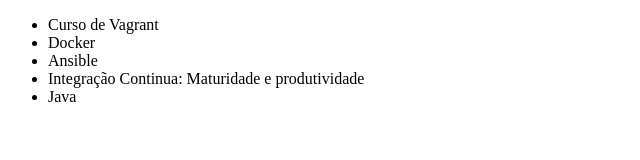
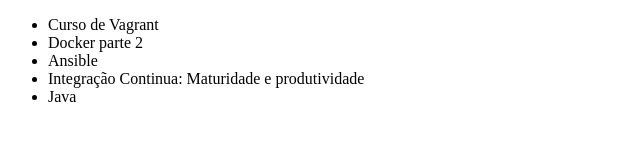
Before and after one commit to parisivitor/alura-test-github, a plain HTML site: page index.html in a window 1280 px wide. Shown: the full height of the page, 0-640 px from the left. Drawn offline with Linux system fonts and the light colour scheme.

Commit message:
atualizar apenas no servidor local

```diff
--- a/index.html
+++ b/index.html
@@ -7,7 +7,7 @@
 <body>
     <ul>
         <li>Curso de Vagrant</li>
-        <li>Docker</li>
+        <li>Docker parte 2</li>
         <li>Ansible</li>
         <li>Integração Continua: Maturidade e produtividade</li>
 		<li>Java</li>
```
